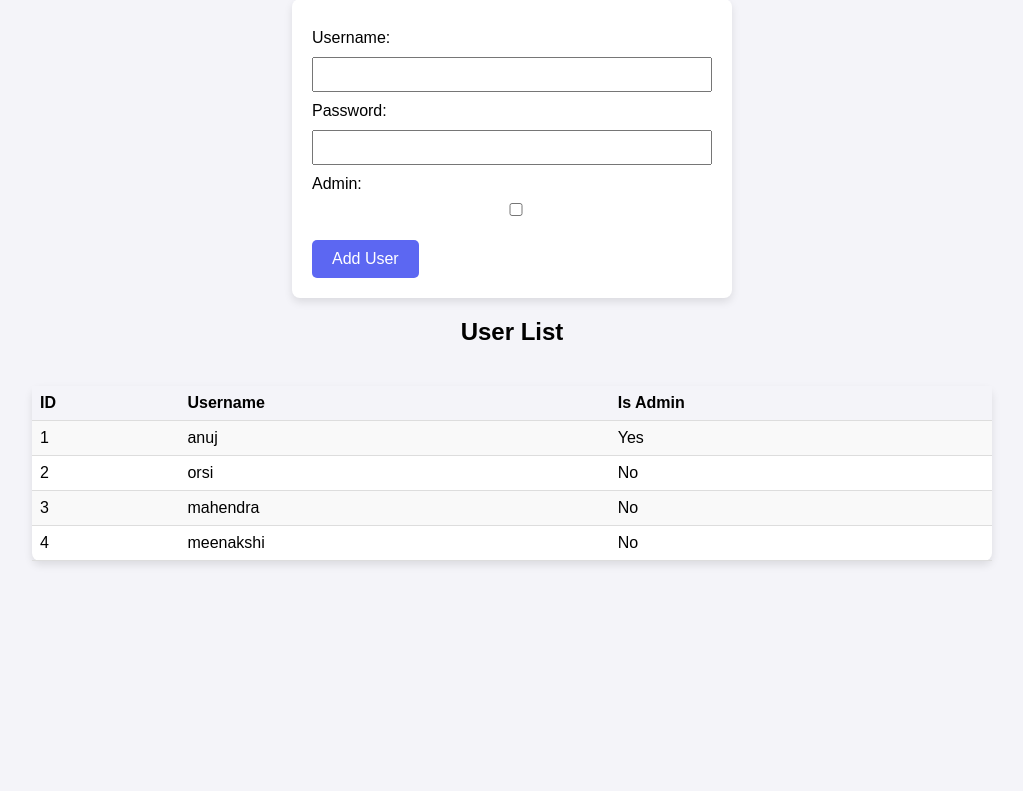
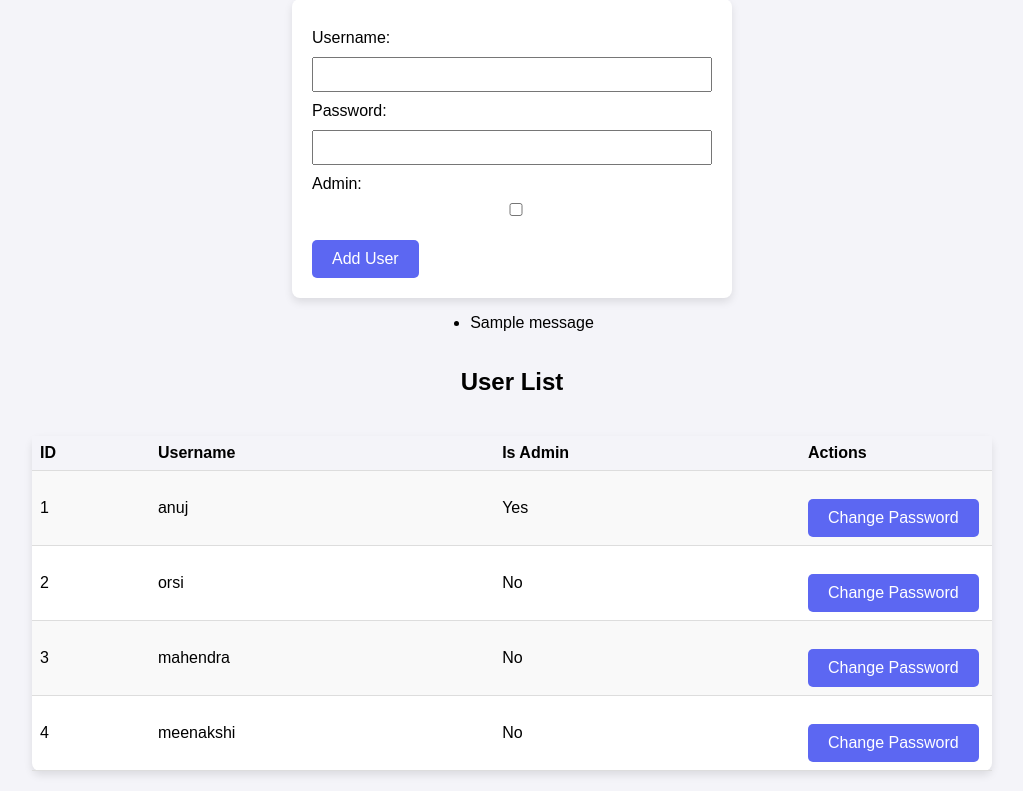
Before and after one commit to sehgalanuj/countries, a Flask app: page /admin in a window 1280 px wide. Shown: the part 147-938 px from the top of the page, without its empty margins (128-1151 px from the left). Before the commit the page ends 712 px from the top, so only its background shows below. Run offline with Flask 2, Linux system fonts and the light colour scheme; a user stored in the database is signed in; data comes from the database, SQL or seed files in the repository; both versions use the stored data as it was after the commit; one stand-in notice (Sample message) is shown.

Commit message:
Added password change function to admin panel

```diff
--- a/countries/app.py
+++ b/countries/app.py
@@ -1,6 +1,6 @@
 import json
 import math
-from flask import Flask, redirect, url_for, render_template, request, session, jsonify
+from flask import Flask, redirect, url_for, render_template, request, session, jsonify, flash
 from flask_login import LoginManager, UserMixin, login_user, login_required, logout_user, current_user
 from werkzeug.security import generate_password_hash, check_password_hash
 import sqlite3
@@ -223,5 +223,23 @@ def admin():
 
     return render_template('admin.html', users=users)
 
+@app.route('/admin/change_password', methods=['POST'])
+@login_required
+def change_password():
+    if not current_user.is_admin:
+        return 'Unauthorized', 403
+
+    user_id = request.form['user_id']
+    new_password = request.form['new_password']
+    hashed_password = generate_password_hash(new_password)
+
+    with sqlite3.connect(DATABASE) as conn:
+        cursor = conn.cursor()
+        cursor.execute("UPDATE users SET password_hash = ? WHERE id = ?", (hashed_password, user_id))
+        conn.commit()
+
+    flash('Password updated successfully.', 'success')
+    return redirect(url_for('admin'))
+
 if __name__ == '__main__':
     app.run(debug=True, host='0.0.0.0', port=5002)
--- a/countries/templates/admin.html
+++ b/countries/templates/admin.html
@@ -88,9 +88,46 @@
         tr:nth-child(even) {
             background-color: #f9f9f9;
         }
+	th:last-child, td:last-child {
+	    width: 20%;  /* Adjust this width to fit the change password form snugly */
+	}
         tr:hover {
             background-color: #f1f1f1;
         }
+.modal {
+    display: none;
+    position: fixed;
+    z-index: 1;
+    left: 0;
+    top: 0;
+    width: 100%;
+    height: 100%;
+    overflow: auto;
+    background-color: rgba(0,0,0,0.4);
+}
+
+.modal-content {
+    background-color: #fefefe;
+    margin: 15% auto;
+    padding: 20px;
+    border: 1px solid #888;
+    width: 80%;
+    max-width: 500px; /* Adjust based on your preference */
+}
+
+.close {
+    color: #aaa;
+    float: right;
+    font-size: 28px;
+    font-weight: bold;
+}
+
+.close:hover,
+.close:focus {
+    color: black;
+    text-decoration: none;
+    cursor: pointer;
+}
     </style>
 </head>
 <body>
@@ -119,20 +156,75 @@
         <button type="submit">Add User</button>
     </form>
 
+
+    <!-- Password Change Modal -->
+    <div id="passwordModal" class="modal">
+      <div class="modal-content">
+        <span class="close">&times;</span>
+        <form id="passwordForm" action="/admin/change_password" method="post">
+          <input type="hidden" id="userId" name="user_id">
+          <div>
+            <label for="new_password">New Password:</label>
+            <input type="password" id="new_password" name="new_password" required>
+          </div>
+          <button type="submit">Submit</button>
+        </form>
+      </div>
+    </div>
+
+    {% with messages = get_flashed_messages() %}
+        {% if messages %}
+            <ul class="flashes">
+            {% for message in messages %}
+                <li>{{ message }}</li>
+            {% endfor %}
+            </ul>
+        {% endif %}
+    {% endwith %}
+
     <h2>User List</h2>
     <table>
         <tr>
             <th>ID</th>
             <th>Username</th>
             <th>Is Admin</th>
+	    <th>Actions</th>
         </tr>
         {% for user in users %}
         <tr>
             <td>{{ user.id }}</td>
             <td>{{ user.username }}</td>
             <td>{{ 'Yes' if user.is_admin else 'No' }}</td>
+	    <td><button type="button" onclick="showModal('{{ user.id }}')">Change Password</button></td>
         </tr>
         {% endfor %}
     </table>
+
+<script>
+// Get the modal
+var modal = document.getElementById('passwordModal');
+
+// Get the <span> element that closes the modal
+var span = document.getElementsByClassName("close")[0];
+
+// When the user clicks on the button, open the modal
+function showModal(userId) {
+    document.getElementById('userId').value = userId; // Set user ID for the form
+    modal.style.display = "block";
+}
+
+// When the user clicks on <span> (x), close the modal
+span.onclick = function() {
+    modal.style.display = "none";
+}
+
+// When the user clicks anywhere outside of the modal, close it
+window.onclick = function(event) {
+    if (event.target == modal) {
+        modal.style.display = "none";
+    }
+}
+</script>
+
 </body>
 </html>
```
Also changed, not shown: db/countries.db, 1 other file.
